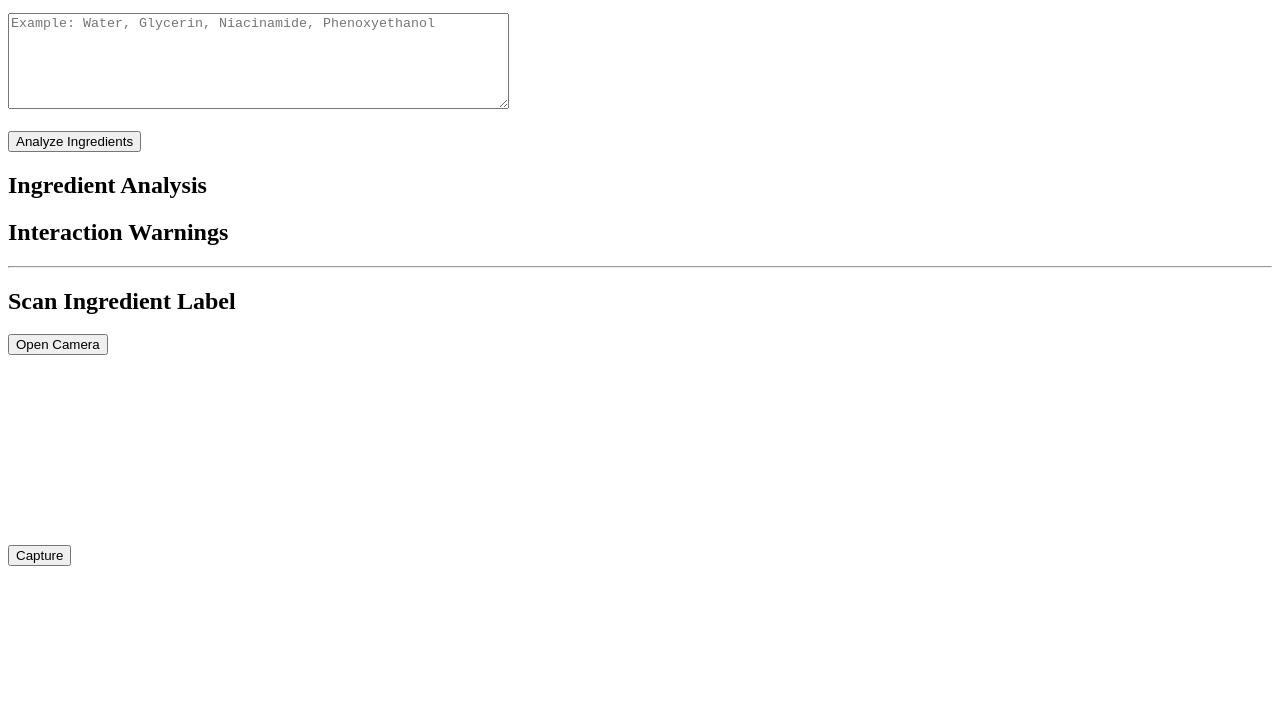
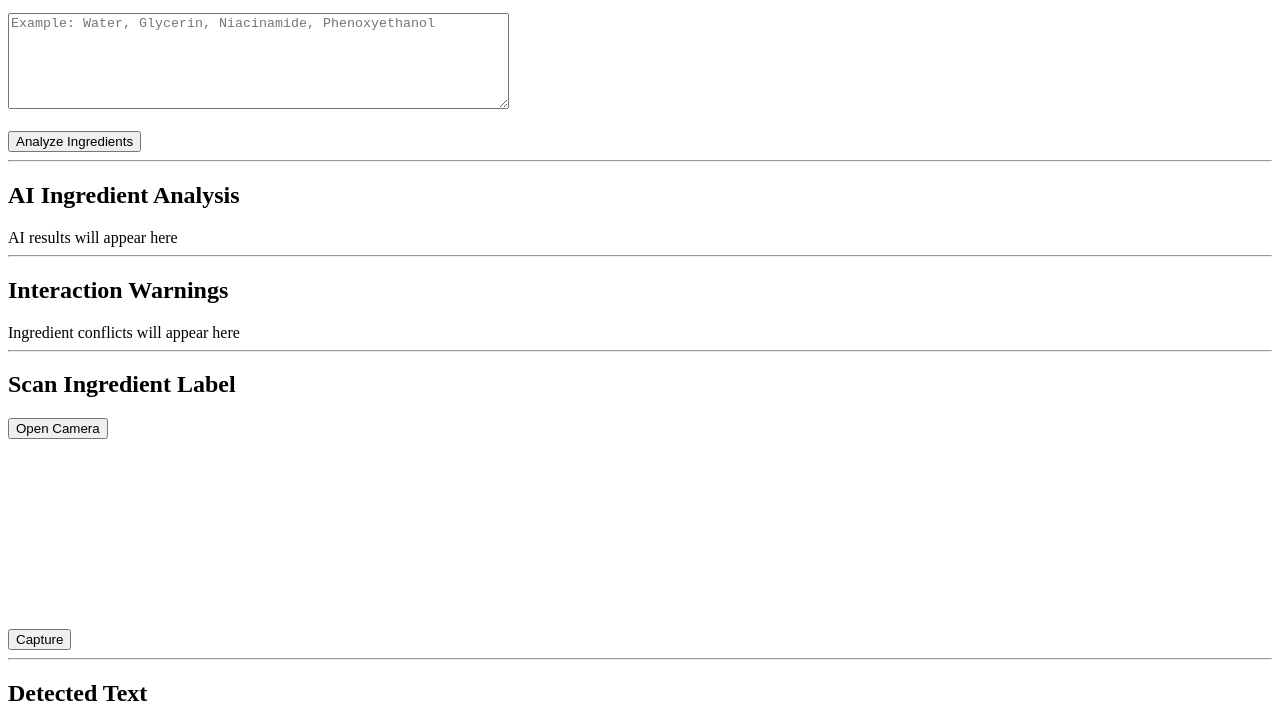
Before and after one commit to MDynasty/Wykta, a plain HTML site: page index.html in a window 1280 px wide. Shown: the part 101-828 px from the top of the page. Before the commit the page ends 800 px from the top, so only its background shows below. Drawn offline with nearby package versions, Linux system fonts and the light colour scheme.

Commit message:
Add files via upload

```diff
--- a/index.html
+++ b/index.html
@@ -3,6 +3,7 @@
 
 <head>
 <title>Wykta</title>
+<meta charset="UTF-8">
 </head>
 
 <body>
@@ -11,26 +12,42 @@
 
 <p>Paste a product ingredient list to understand what each ingredient means.</p>
 
-<textarea id="ingredients" rows="6" cols="60"
-placeholder="Example: Water, Glycerin, Niacinamide, Phenoxyethanol"></textarea>
+<textarea
+id="ingredients"
+rows="6"
+cols="60"
+placeholder="Example: Water, Glycerin, Niacinamide, Phenoxyethanol">
+</textarea>
 
 <br><br>
 
-<button onclick="analyzeIngredients()">Analyze Ingredients</button>
+<button onclick="analyzeIngredients()">
+Analyze Ingredients
+</button>
 
-<h2>Ingredient Analysis</h2>
+<hr>
 
-<div id="ingredientResult"></div>
+<h2>AI Ingredient Analysis</h2>
+
+<div id="ingredientResult">
+AI results will appear here
+</div>
+
+<hr>
 
 <h2>Interaction Warnings</h2>
 
-<div id="interactionResult"></div>
+<div id="interactionWarnings">
+Ingredient conflicts will appear here
+</div>
 
 <hr>
 
 <h2>Scan Ingredient Label</h2>
 
-<button onclick="startScan()">Open Camera</button>
+<button onclick="startScan()">
+Open Camera
+</button>
 
 <br><br>
 
@@ -38,15 +55,26 @@ placeholder="Example: Water, Glycerin, Niacinamide, Phenoxyethanol"></textarea>
 
 <br><br>
 
-<button onclick="capture()">Capture</button>
+<button onclick="capture()">
+Capture
+</button>
 
 <canvas id="snapshot" style="display:none;"></canvas>
 
+<hr>
+
+<h2>Detected Text</h2>
+
+<div id="ocrResult"></div>
+
+<!-- Supabase library -->
 <script src="https://cdn.jsdelivr.net/npm/@supabase/supabase-js@2"></script>
 
+<!-- OCR library -->
+<script src="https://cdn.jsdelivr.net/npm/tesseract.js@4/dist/tesseract.min.js"></script>
+
+<!-- Your application logic -->
 <script src="app.js"></script>
-
-<script src="https://cdn.jsdelivr.net/npm/tesseract.js@4/dist/tesseract.min.js"></script>
 
 </body>
 </html>
```
